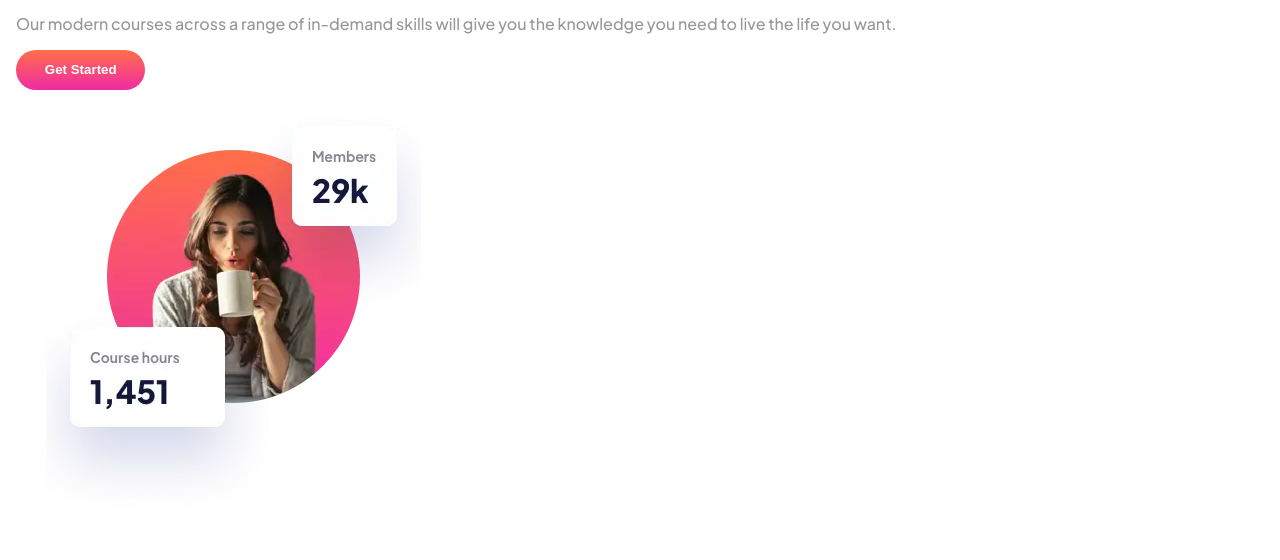
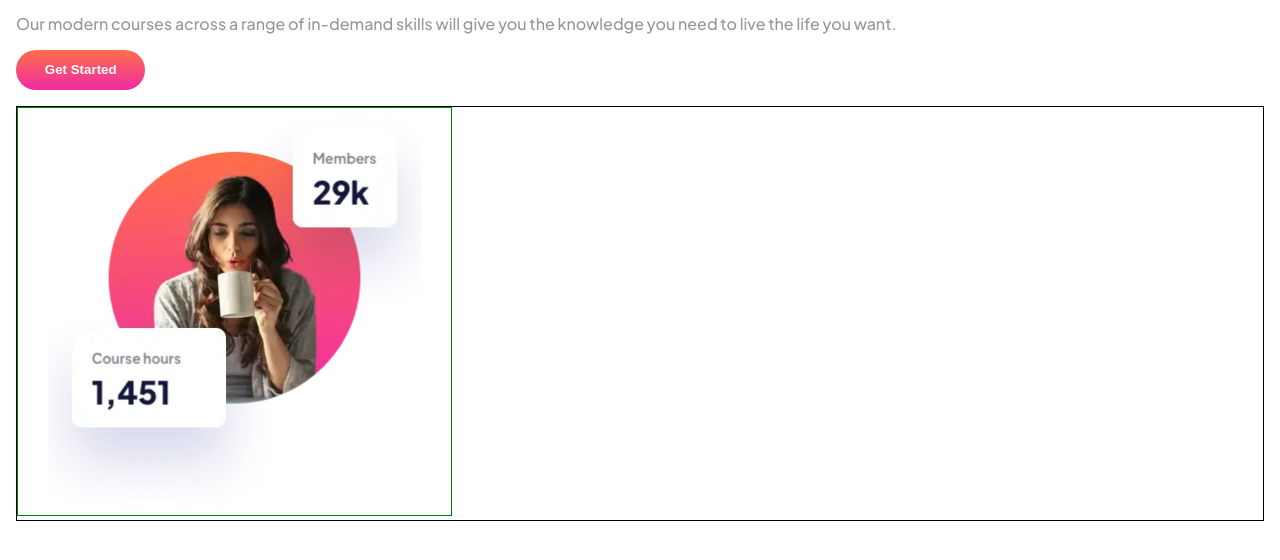
Before and after one commit to spiritoftime/frontend-mentor-skilled-landing-page, a plain HTML site: page index.html in a window 1280 px wide. Shown: the part 110-670 px from the top of the page. Drawn offline with Linux system fonts and the light colour scheme.

Commit message:
Show problem with image not expanding to fill the width of the picture

```diff
--- a/styles/styles.css
+++ b/styles/styles.css
@@ -32,10 +32,17 @@ body{
   font-family: 'Plus Jakarta Sans', sans-serif;
   color:var(--secondary-background-color)
 }
+/* picture{
+  margin:auto;
+} */
+picture{
+  border:1px solid black;
+}
 img {
   max-inline-size: 100%;
   block-size: 100%;
   object-fit: cover;
+  border:1px solid green;
   /* border-radius: 14px 14px 0 0; */
 }
 .btn{
@@ -44,8 +51,6 @@ img {
   border-radius: 30px;
   padding:0.8rem 1.8rem;
   font-weight: 700;
-
-
 }
 /* banner */
 
```
